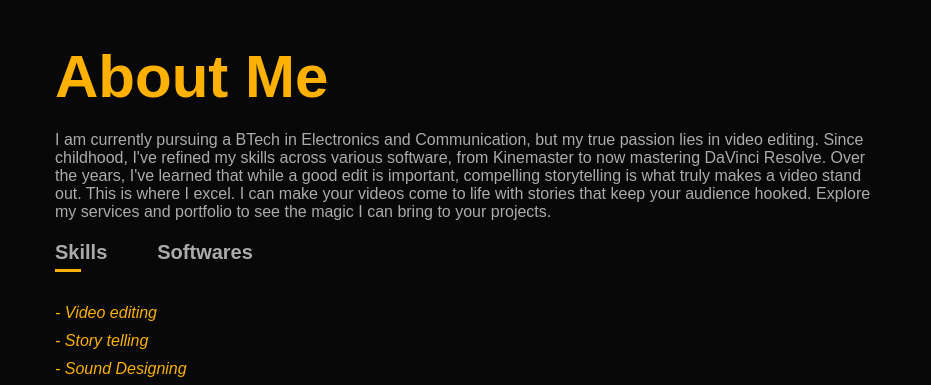
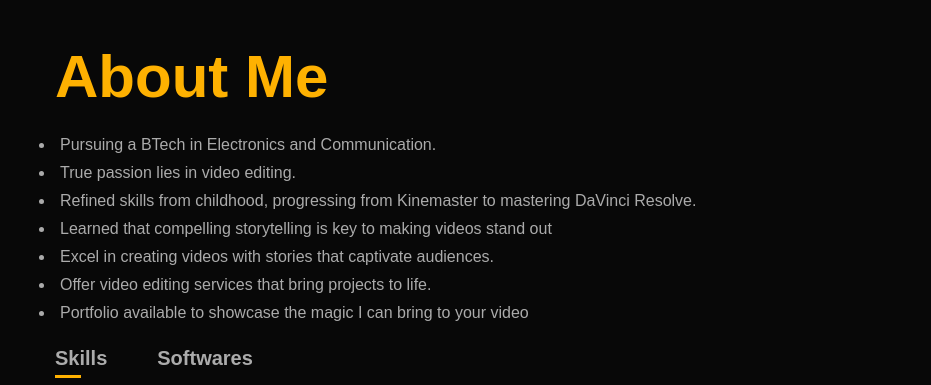
Before and after one commit to akashchincholkar/portfolio, a plain HTML site: page index.html in a window 1280 px wide. Shown: the part 848-1233 px from the top of the page, 349-1280 px from the left. Drawn offline with Linux system fonts and the light colour scheme.

Commit message:
modified: index.html modified style.css

```diff
--- a/index.html
+++ b/index.html
@@ -30,7 +30,7 @@
                 <p>
                     Video Editor
                 </p>
-                <h1>Hi,I'm <span>Akash Chincholkar</span><br> from India</h1>
+                <h1>Hi,I am <span>Akash Chincholkar</span><br> from India</h1>
             </div>
 
         </div>
@@ -44,16 +44,16 @@
                 </div>
                 <div class="about-col-2">
                     <h1 class="sub">About Me</h1>
-                    <p class="para">I am currently pursuing a BTech in Electronics and Communication, but my true
-                        passion lies in video editing.
-                        Since childhood, I've refined my skills across various software, from Kinemaster to now
-                        mastering DaVinci Resolve.
-                        Over the years, I've learned that while a good edit is important, compelling storytelling is
-                        what truly makes a video stand out.
-                        This is where I excel. I can make your videos come to life with stories that keep your audience
-                        hooked. Explore my services and portfolio to see the magic I can bring to your projects.
-
-                    </p>
+                  <ul class="para">
+                    <li>Pursuing a BTech in Electronics and Communication.</li>
+                    <li>True passion lies in video editing.</li>
+                    <li>Refined skills from childhood, progressing from Kinemaster to mastering DaVinci Resolve.</li>
+                    <li>Learned that compelling storytelling is key to making videos stand out</li>
+                    <li>Excel in creating videos with stories that captivate audiences.
+                    </li>
+                    <li>Offer video editing services that bring projects to life.</li>
+                    <li>Portfolio available to showcase the magic I can bring to your video</li>
+                  </ul>
                     <div class="tab-tittles">
                         <p class="tab-links active" onclick="opentab('skills')">Skills</p>
                         <p class="tab-links" onclick="opentab('softwares')">Softwares</p>
--- a/style.css
+++ b/style.css
@@ -119,6 +119,9 @@ nav ul li a:hover::after {
 .para {
     margin-top: 20px;
     margin-bottom: 20px;
+}
+.para li {
+    padding:5px;
 }
 
 .tab-tittles {
```
